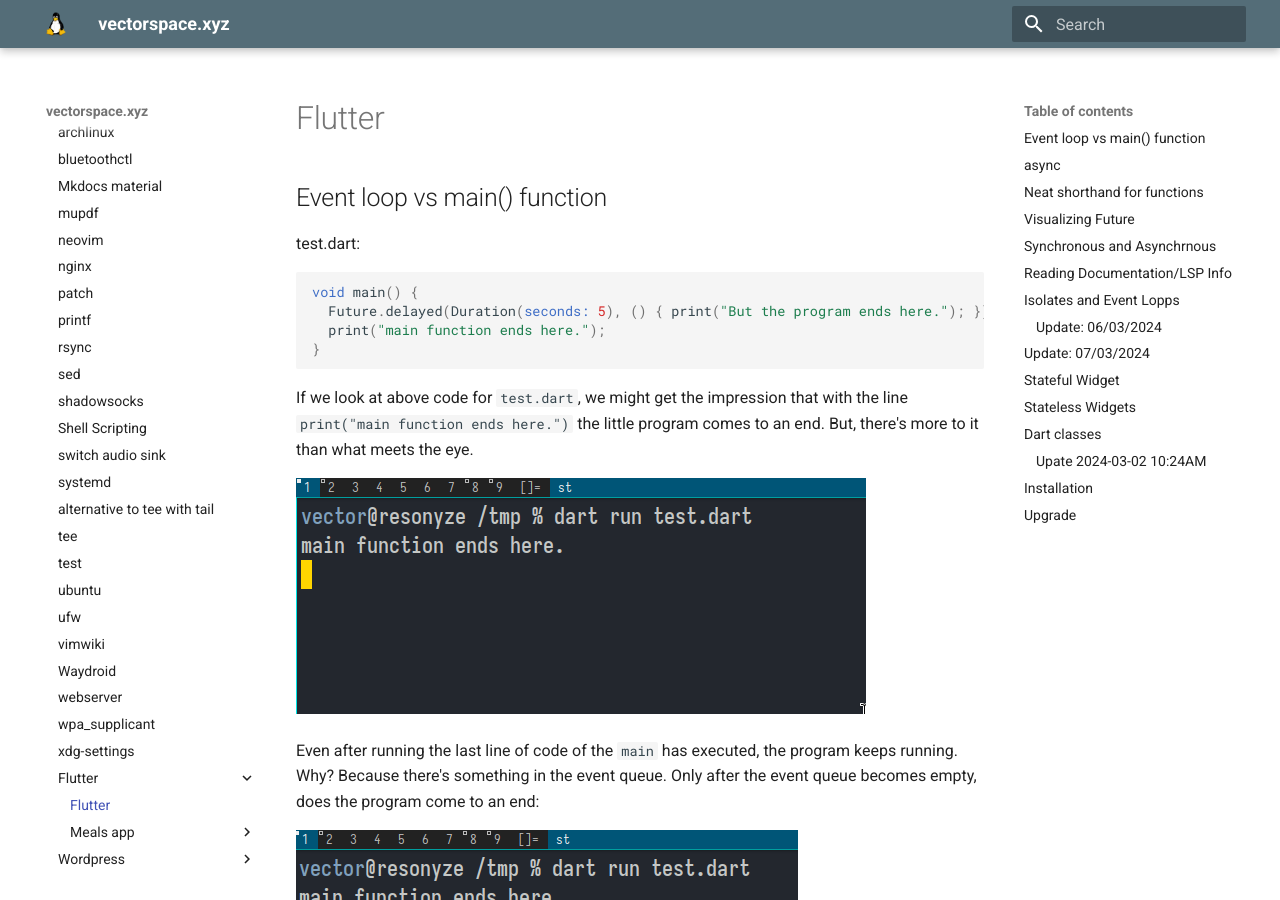
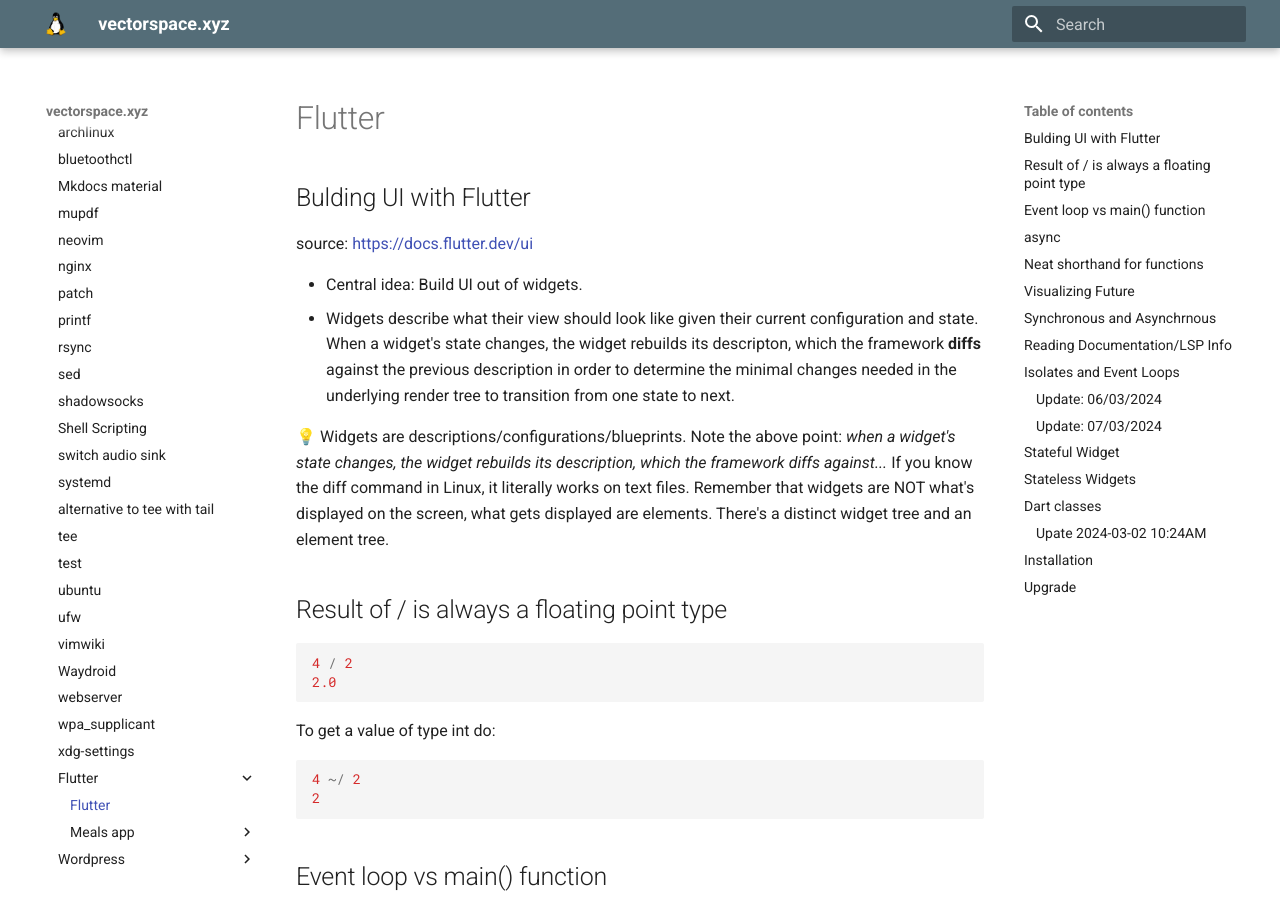
Before and after one commit to vectorspacexyz/vectorspacexyz.github.io, an MkDocs documentation site: the page built from docs/tech/flutter/index.md, in a window 1280 px wide and 900 px high. Built offline with MkDocs 1.6.1 and Material for MkDocs 9.7.7, drawn with Linux system fonts in a browser that asks for light colours; comment, search, counter and statistics services are not loaded; some of the changed text lies outside the part shown.

Commit message:
modified:   index.md

````diff
--- a/docs/tech/flutter/index.md
+++ b/docs/tech/flutter/index.md
@@ -2,6 +2,35 @@
 title: Flutter
 comments: true
 ---
+## Bulding UI with Flutter
+source: [https://docs.flutter.dev/ui](https://docs.flutter.dev/ui)
+
+* Central idea: Build UI out of widgets.
+* Widgets describe what their view should look like given their current
+  configuration and state. When a widget's state changes, the widget rebuilds
+  its descripton, which the framework **diffs** against the previous description
+  in order to determine the minimal changes needed in the underlying render
+  tree to transition from one state to next.
+
+💡 Widgets are descriptions/configurations/blueprints. Note the above point:
+_when a widget's state changes, the widget rebuilds its description, which the
+framework diffs against..._ If you know the diff command in Linux, it literally
+works on text files. Remember that widgets are NOT what's displayed on the
+screen, what gets displayed are elements. There's a distinct widget tree and
+an element tree.
+
+## Result of / is always a floating point type
+```dart
+4 / 2
+2.0
+```
+
+To get a value of type int do:
+```dart
+4 ~/ 2
+2
+```
+
 ## Event loop vs main() function
 test.dart:
 ```dart
@@ -86,7 +115,7 @@
 3. It *needs* (compulsory) a value of type `Duration` to be passed to it.
 4. Opitionally, you can pass to it a function that returns a `FutureOr<String>`.
 
-## Isolates and Event Lopps
+## Isolates and Event Loops
 [https://www.youtube.com/watch?v=vl_AaCgudcY](https://www.youtube.com/watch?v=vl_AaCgudcY)
 
 Today (05/03/2024), is my second day watching this video. I realize now this
@@ -121,7 +150,7 @@
 
 ![1709724007.png](img/1709724007.png)
 
-## Update: 07/03/2024
+### Update: 07/03/2024
 
 Isolate example used in the video:
 
````
